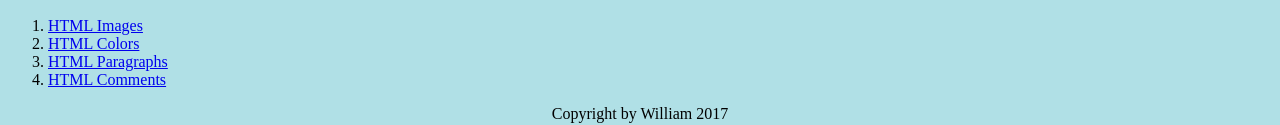
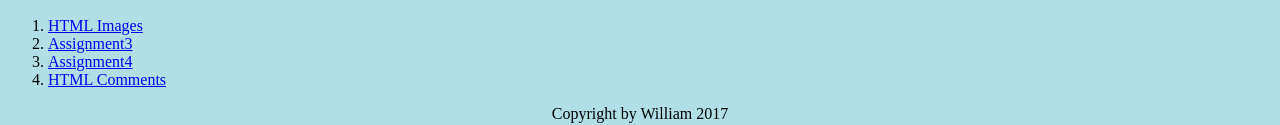
Before and after one commit to WilliamVo2/GUI-Programing-I, a plain HTML site: page index.html in a window 1280 px wide. Shown: the part 385-510 px from the top of the page. Drawn offline with Linux system fonts and the light colour scheme.

Commit message:
Update index.html

```diff
--- a/index.html
+++ b/index.html
@@ -35,8 +35,8 @@
 -->
     <ol>
       <li><a href="https://www.w3schools.com/html/html_images.asp">HTML Images</a></li>
-      <li><a href="https://www.w3schools.com/html/html_colors.asp">HTML Colors</a></li>
-      <li><a href="https://www.w3schools.com/html/html_paragraphs.asp">HTML Paragraphs</a></li>
+      <li><a href="https://williamvo2.github.io/GUI-Programming-I/GUI-I-hw3/461f20173.html">Assignment3</a></li>
+      <li><a href="https://williamvo2.github.io/GUI-Programming-I/GUI-I-hw4/461f20174.html">Assignment4</a></li>
       <li><a href="https://www.w3schools.com/html/html_comments.asp">HTML Comments</a></li>
     </ol>
 
```
